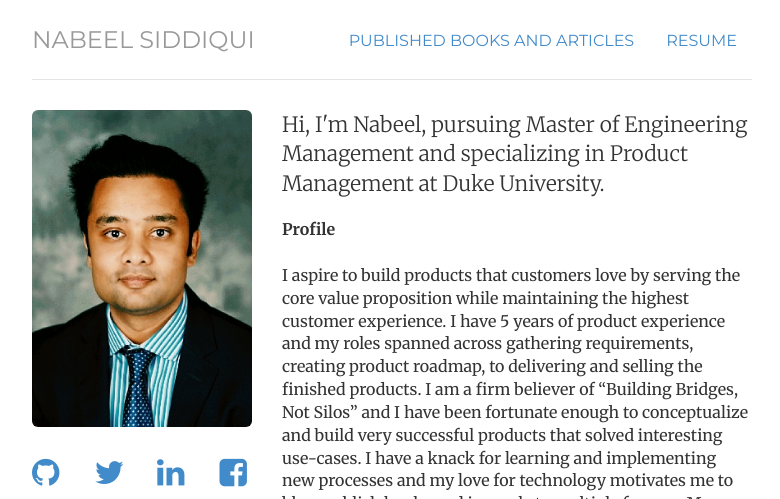
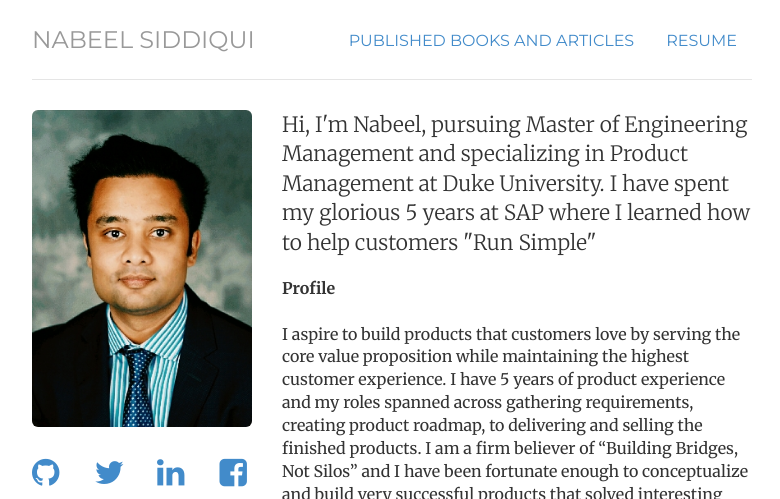
Before and after one commit to mnscodes/mnscodes.github.io, a Jekyll site: the page built from index.html, in a window 1280 px wide and 900 px high, cut to the strip 0-499 px from the top of the window. Shown: the whole strip, without its empty margins (248-1028 px from the left). Built offline with Jekyll 4.4.1, drawn with Linux system fonts in a browser that asks for light colours.

Commit message:
Update index.html

```diff
--- a/index.html
+++ b/index.html
@@ -30,7 +30,7 @@ description: Nabeel Siddiqui is a Master of Engineering Management candidate at
 	</div>
 	</div>
 	<div class="col-sm-8" text-align="justify">
-	<p class="lead">Hi, I'm <span itemprop="name">Nabeel</span>, pursuing Master of Engineering Management and specializing in Product Management at Duke University.
+	<p class="lead">Hi, I'm <span itemprop="name">Nabeel</span>, pursuing Master of Engineering Management and specializing in Product Management at Duke University. I have spent my glorious 5 years at SAP where I learned how to help customers "Run Simple"
 	</p>
 		<p>
 		<b> Profile </b> <br><br>
```
